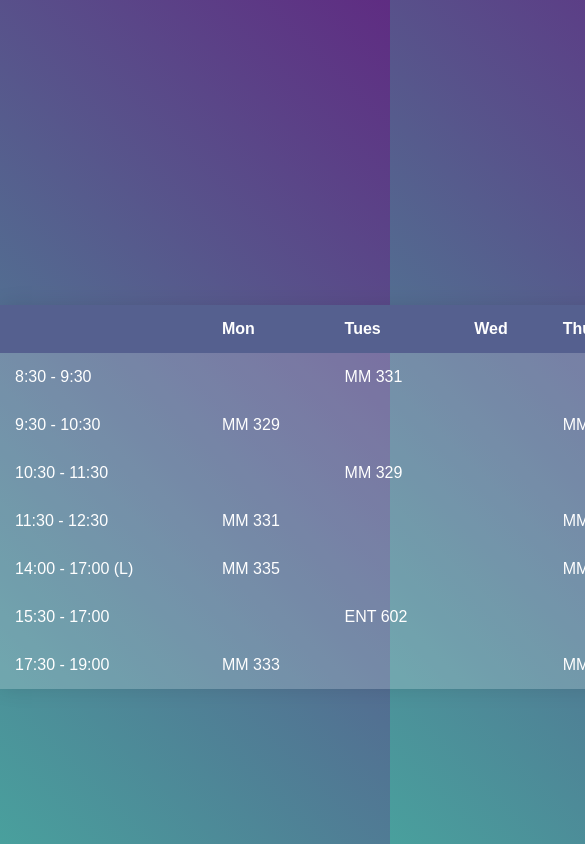
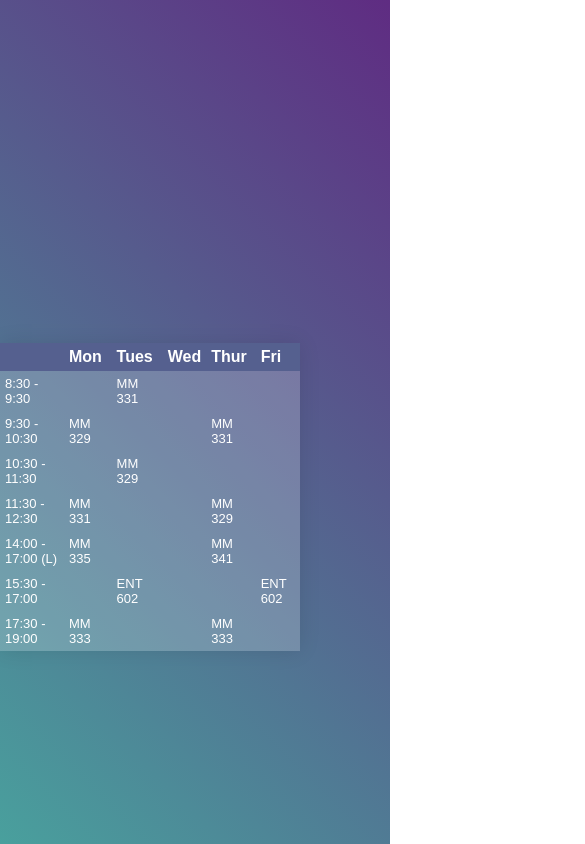
Before and after one commit to PratiekSonare/PratiekSonare.github.io, a website: page timetable.html in a window 390 px wide. Shown: the top 844 px of the page, 585 px wide, since content can reach past the window. Drawn offline with Linux system fonts and the light colour scheme.

Commit message:
timetable commit v2

```diff
--- a/timetable.html
+++ b/timetable.html
@@ -19,6 +19,12 @@
             border-collapse: collapse;
             overflow: hidden;
             box-shadow: 0 0 20px rgba(0,0,0,0.1);
+            @media (max-width: 600px) {
+                width: 300px;
+                border-collapse: collapse;
+                overflow: hidden;
+                box-shadow: 0 0 20px rgba(0,0,0,0.1);
+            }
         }
 
         .timetable-th,
@@ -26,6 +32,9 @@
             padding: 15px;
             background-color: rgba(255,255,255,0.2);
             color: #fff;
+            @media (max-width: 600px) {
+                padding: 5px;
+            }
         }
 
         .timetable-th {
@@ -60,6 +69,12 @@
             padding-right: 7px;
         }
 
+        .time-table-text{
+            @media (max-width: 600px) {
+                font-size: small;
+            }
+        }
+
     </style>
 
 <body class="timetable-body">
@@ -78,59 +93,59 @@
             <tbody class="timetable-tbody">
 
                 <tr class="timetable-tr">
-                    <td class="timetable-td">8:30 - 9:30</td>
+                    <td class="timetable-td time-table-text">8:30 - 9:30</td>
                     <td class="timetable-td"> </td>
-                    <td class="timetable-td">MM 331</td>
+                    <td class="timetable-td time-table-text">MM 331</td>
+                    <td class="timetable-td "> </td>
+                    <td class="timetable-td"> </td>
+                    <td class="timetable-td"> </td>
+                </tr>
+                <tr class="timetable-tr">
+                    <td class="timetable-td time-table-text">9:30 - 10:30</td>
+                    <td class="timetable-td time-table-text">MM 329</td>
+                    <td class="timetable-td"> </td>
+                    <td class="timetable-td"> </td>
+                    <td class="timetable-td time-table-text">MM 331</td>
+                    <td class="timetable-td"> </td>
+                </tr>
+                <tr class="timetable-tr">
+                    <td class="timetable-td time-table-text">10:30 - 11:30</td>
+                    <td class="timetable-td"> </td>
+                    <td class="timetable-td time-table-text">MM 329</td>
                     <td class="timetable-td"> </td>
                     <td class="timetable-td"> </td>
                     <td class="timetable-td"> </td>
                 </tr>
                 <tr class="timetable-tr">
-                    <td class="timetable-td">9:30 - 10:30</td>
-                    <td class="timetable-td">MM 329</td>
+                    <td class="timetable-td time-table-text">11:30 - 12:30</td>
+                    <td class="timetable-td time-table-text">MM 331</td>
                     <td class="timetable-td"> </td>
                     <td class="timetable-td"> </td>
-                    <td class="timetable-td">MM 331</td>
+                    <td class="timetable-td time-table-text">MM 329</td>
                     <td class="timetable-td"> </td>
                 </tr>
                 <tr class="timetable-tr">
-                    <td class="timetable-td">10:30 - 11:30</td>
-                    <td class="timetable-td"> </td>
-                    <td class="timetable-td">MM 329</td>
+                    <td class="timetable-td time-table-text">14:00 - 17:00 (L)</td>
+                    <td class="timetable-td time-table-text">MM 335</td>
                     <td class="timetable-td"> </td>
                     <td class="timetable-td"> </td>
+                    <td class="timetable-td time-table-text">MM 341</td>
                     <td class="timetable-td"> </td>
                 </tr>
                 <tr class="timetable-tr">
-                    <td class="timetable-td">11:30 - 12:30</td>
-                    <td class="timetable-td">MM 331</td>
+                    <td class="timetable-td time-table-text">15:30 - 17:00</td>
+                    <td class="timetable-td"> </td>
+                    <td class="timetable-td time-table-text">ENT 602</td>
                     <td class="timetable-td"> </td>
                     <td class="timetable-td"> </td>
-                    <td class="timetable-td">MM 329</td>
-                    <td class="timetable-td"> </td>
+                    <td class="timetable-td time-table-text">ENT 602</td>
                 </tr>
                 <tr class="timetable-tr">
-                    <td class="timetable-td">14:00 - 17:00 (L)</td>
-                    <td class="timetable-td">MM 335</td>
+                    <td class="timetable-td time-table-text">17:30 - 19:00</td>
+                    <td class="timetable-td time-table-text">MM 333</td>
                     <td class="timetable-td"> </td>
                     <td class="timetable-td"> </td>
-                    <td class="timetable-td">MM 341</td>
-                    <td class="timetable-td"> </td>
-                </tr>
-                <tr class="timetable-tr">
-                    <td class="timetable-td">15:30 - 17:00</td>
-                    <td class="timetable-td"> </td>
-                    <td class="timetable-td">ENT 602</td>
-                    <td class="timetable-td"> </td>
-                    <td class="timetable-td"> </td>
-                    <td class="timetable-td">ENT 602</td>
-                </tr>
-                <tr class="timetable-tr">
-                    <td class="timetable-td">17:30 - 19:00</td>
-                    <td class="timetable-td">MM 333</td>
-                    <td class="timetable-td"> </td>
-                    <td class="timetable-td"> </td>
-                    <td class="timetable-td">MM 333</td>
+                    <td class="timetable-td time-table-text">MM 333</td>
                     <td class="timetable-td"> </td>
                 </tr>
             </tbody>
```
Also changed, not shown: index.html (+1 -1 lines).
